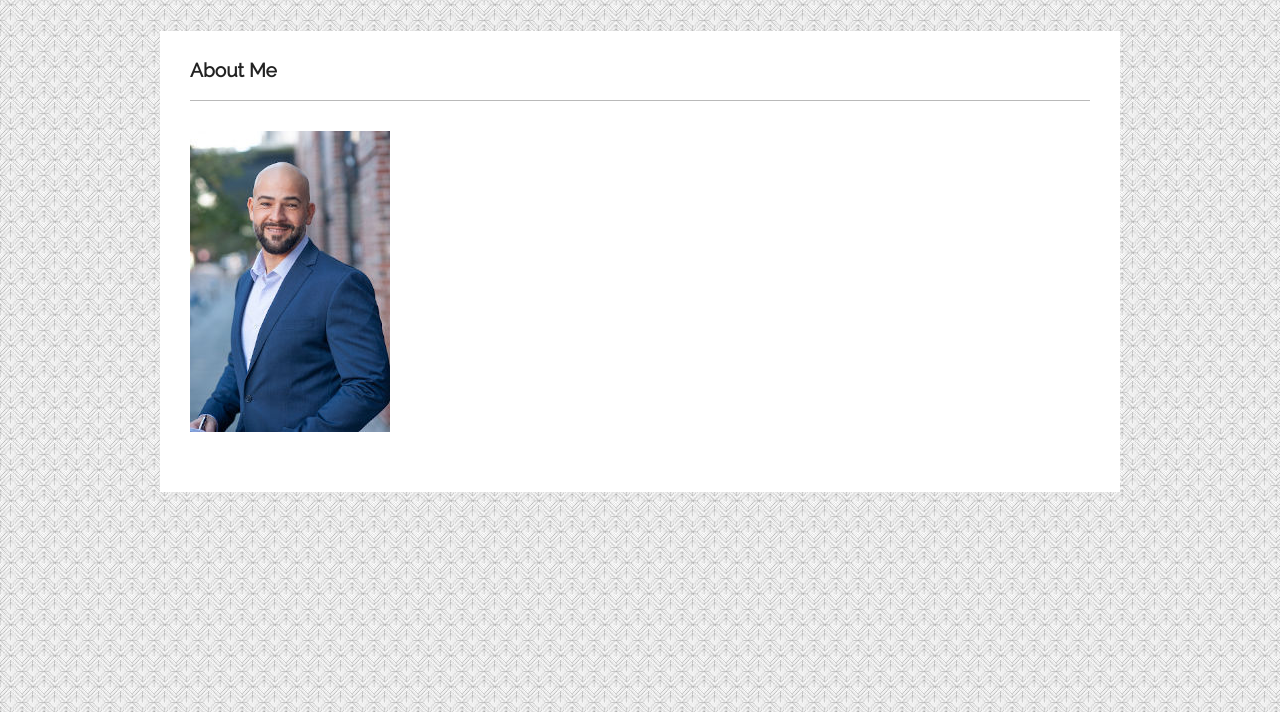
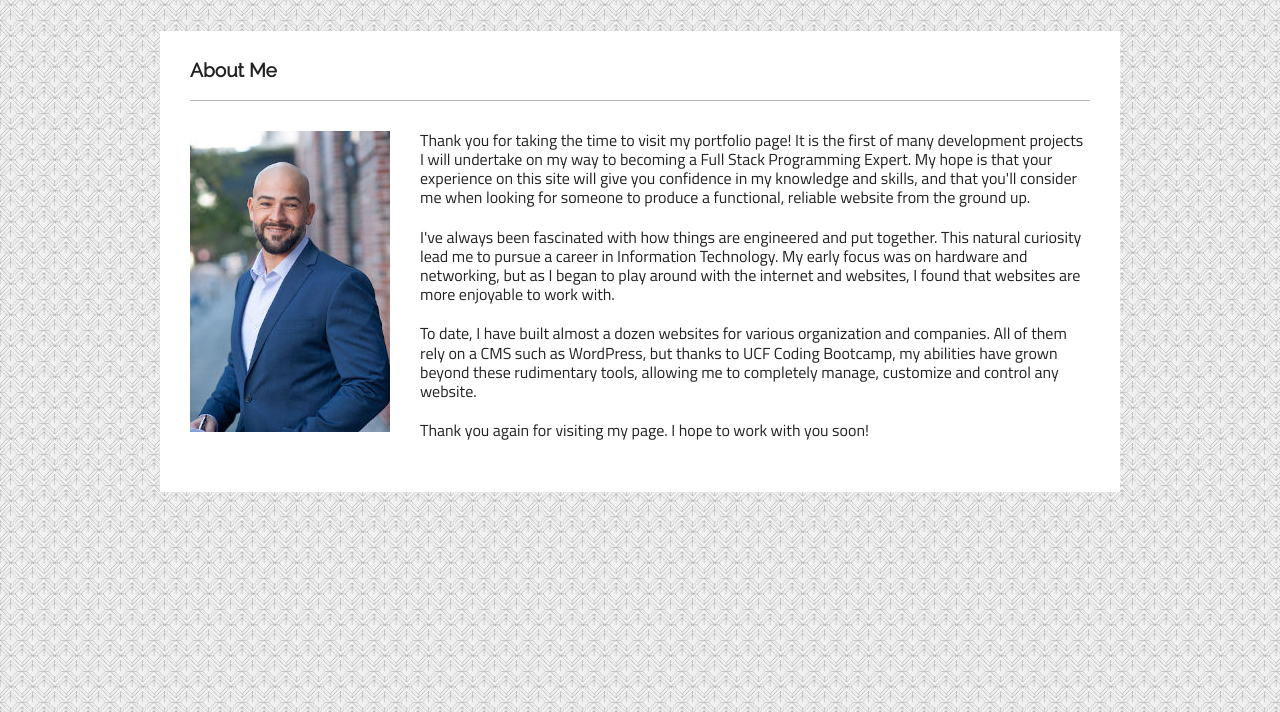
Before and after one commit to trustedtech/01-BasicPortfolio, a plain HTML site: page index.html in a window 1280 px wide. Shown: the part 88-800 px from the top of the page. Drawn offline with Linux system fonts and the light colour scheme.

Commit message:
Completed About page

```diff
--- a/assets/css/style.css
+++ b/assets/css/style.css
@@ -27,6 +27,24 @@ nav a {
     text-decoration:none;
 }
 
+section {
+    padding: 30px;
+}
+
+section h1 {
+    font-family: "Raleway", sans-serif;
+    font-size: 1.2em;
+    font-weight: 600;
+    margin-bottom: 20px;
+}
+
+section img {
+    display: inline-block;
+    float: left;
+    border: 1px gray;
+    margin: 0 30px 30px 0;
+}
+
 hr {
     height: 1px;
     width: 100%;
@@ -36,6 +54,19 @@ hr {
     margin-right: auto;
     margin-bottom: 30px;
 }
+
+p {
+    margin-bottom: 20px;
+    font-family: "Titillium Web", sans-serif;
+    font-size: 1em;
+    line-height: 1.2em;
+}
+
+.clearfix::after {
+    content: " ";
+    display: block;
+    clear: both;
+  }
 
 .page {
     width: 80%;
@@ -59,20 +90,3 @@ hr {
     background-color: white;
     min-height: 300px;
 }
-
-.about {
-    padding: 30px;
-}
-
-.about h1 {
-    font-family: "Raleway", sans-serif;
-    font-size: 1.2em;
-    font-weight: 600;
-    margin-bottom: 20px;
-}
-
-.about img {
-    display: inline-block;
-    border: 1px gray;
-    margin: 0 30px 30px 0;
-}
--- a/index.html
+++ b/index.html
@@ -38,11 +38,19 @@
     <!--Establish bounds for page content-->
     <div class="page content">
 
-        <!--Create box for About section-->
-        <section class="about">
+        <!--Create box for section content-->
+        <section class="clearfix">
             <h1>About Me</h1>
             <hr>
             <img src="./assets/images/bk_photo.jpg">
+
+            <p>Thank you for taking the time to visit my portfolio page!  It is the first of many development projects I will undertake on my way to becoming a Full Stack Programming Expert.  My hope is that your experience on this site will give you confidence in my knowledge and skills, and that you'll consider me when looking for someone to produce a functional, reliable website from the ground up.</p>
+
+            <p>I've always been fascinated with how things are engineered and put together.  This natural curiosity lead me to pursue a career in Information Technology.  My early focus was on hardware and networking, but as I began to play around with the internet and websites, I found that websites are more enjoyable to work with.</p>
+
+            <p>To date, I have built almost a dozen websites for various organization and companies.  All of them rely on a CMS such as WordPress, but thanks to UCF Coding Bootcamp, my abilities have grown beyond these rudimentary tools, allowing me to completely manage, customize and control any website.</p>
+
+            <p>Thank you again for visiting my page.  I hope to work with you soon!</p>
 
         </section>
 
```
Also changed, not shown: contact.html (+12 -0 lines), portfolio.html (+12 -0 lines), assets/ref/portfolio-about-me.png (added), assets/ref/portfolio-contact.png (added), assets/ref/portfolio-gallery.png (added).
